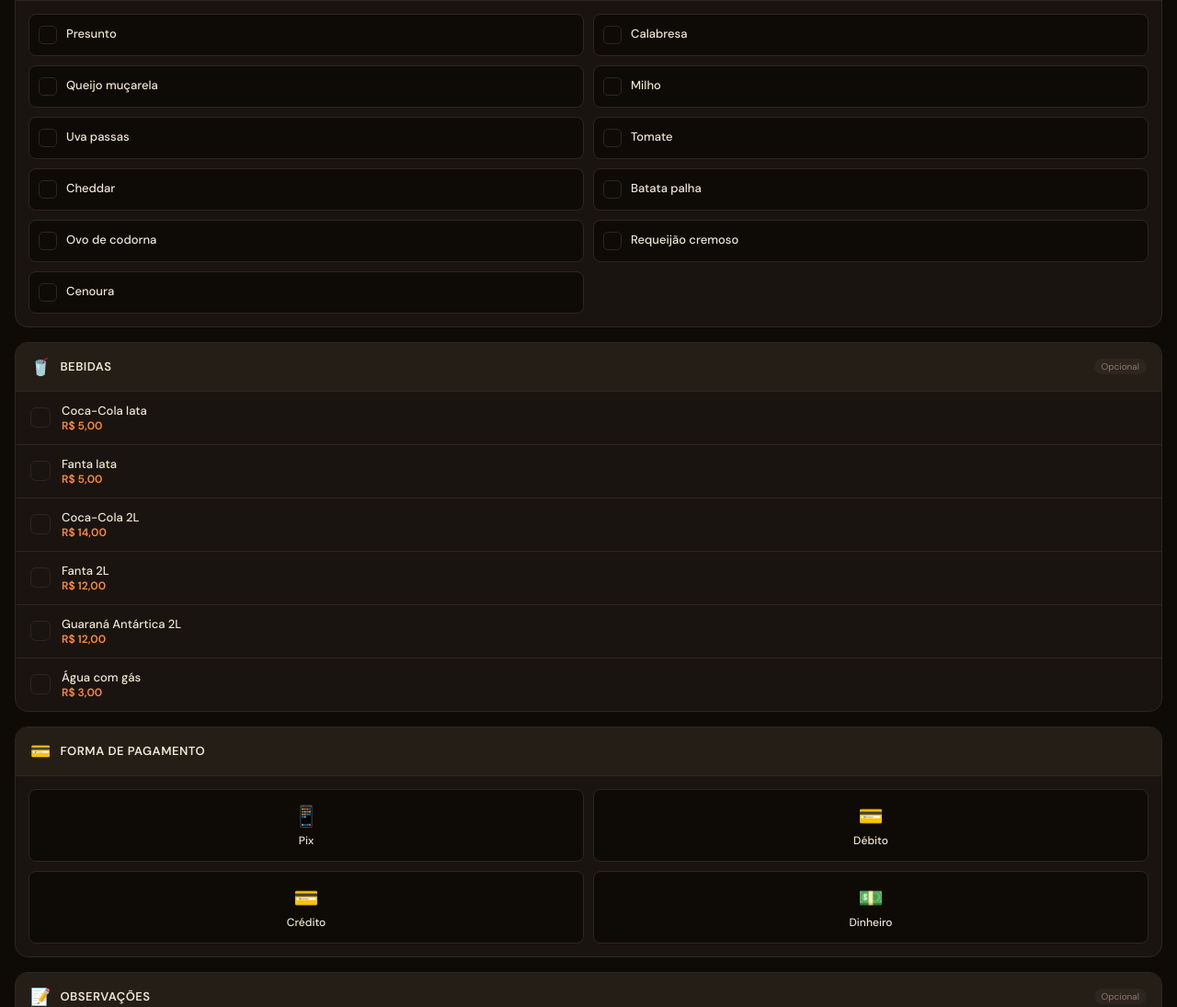
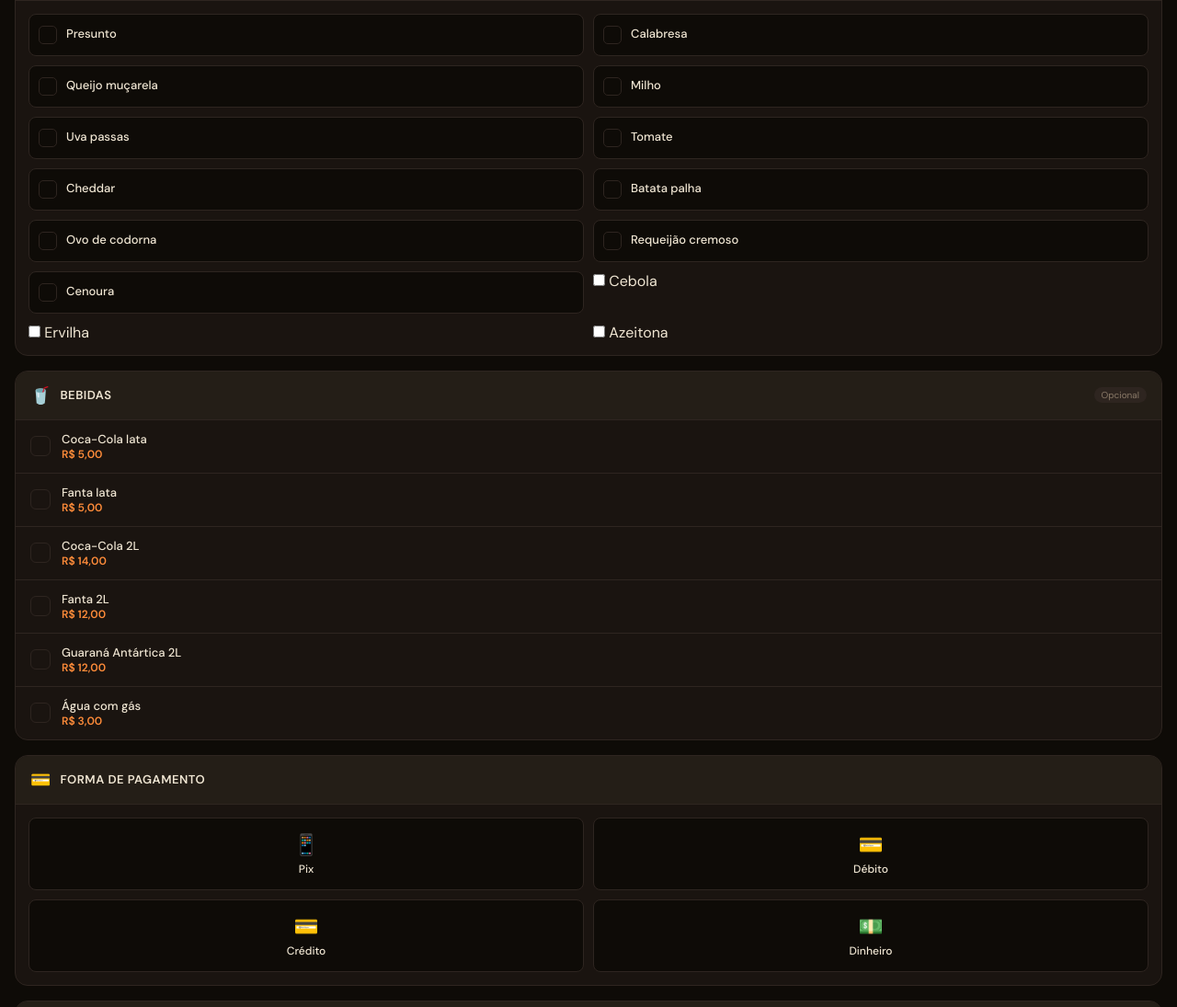
Before and after one commit to fernandoeduardotst-cpu/panela-magica, a plain HTML site: page index.html in a window 1280 px wide. Shown: the part 1492-2587 px from the top of the page at 92% size. Drawn offline with nearby package versions, Linux system fonts and the light colour scheme.

Commit message:
Update index.html

```diff
--- a/index.html
+++ b/index.html
@@ -187,7 +187,9 @@
     <div class="option" data-group="ing" data-val="Batata palha" onclick="selectCheck(this,'ing',99)"><div class="option-check"></div><div><div class="option-label">Batata palha</div></div></div>
     <div class="option" data-group="ing" data-val="Ovo de codorna" onclick="selectCheck(this,'ing',99)"><div class="option-check"></div><div><div class="option-label">Ovo de codorna</div></div></div>
     <div class="option" data-group="ing" data-val="Requeijão cremoso" onclick="selectCheck(this,'ing',99)"><div class="option-check"></div><div><div class="option-label">Requeijão cremoso</div></div></div>
-    <div class="option" data-group="ing" data-val="Cenoura" onclick="selectCheck(this,'ing',99)"><div class="option-check"></div><div><div class="option-label">Cenoura</div></div></div>
+    <div class="option" data-group="ing" data-val="Cenoura" onclick="selectCheck(this,'ing',99)"><div class="option-check"></div><div><div class="option-label">Cenoura</div></div></div> <label><input type="checkbox" name="ingredientes" value="Cebola"> Cebola</label>
+<label><input type="checkbox" name="ingredientes" value="Ervilha"> Ervilha</label>
+<label><input type="checkbox" name="ingredientes" value="Azeitona"> Azeitona</label>
   </div>
 </div>
 
```
